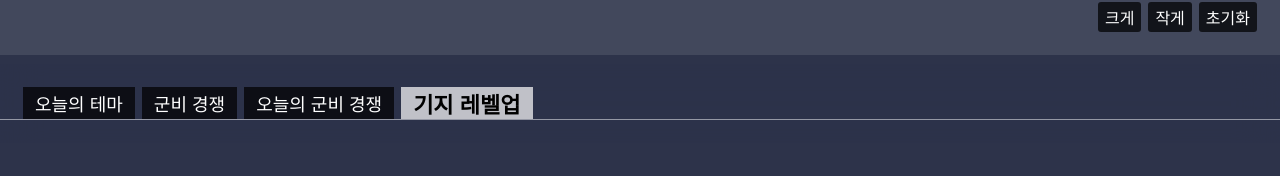
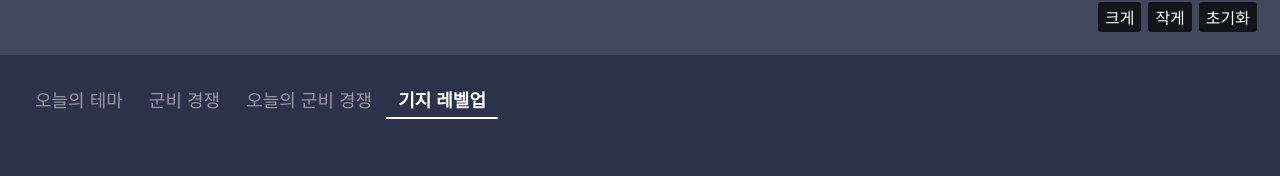
Before and after one commit to naninyang/lawar, a Next.js app: page /base in a window 1280 px wide. Shown: the part 269-445 px from the top of the page. Built offline with nearby package versions, Linux system fonts and the light colour scheme; no server answers.

Commit message:
Update Header.module.sass

```diff
--- a/styles/Header.module.sass
+++ b/styles/Header.module.sass
@@ -42,11 +42,10 @@ nav.gnb
   .menu
     display: flex
     overflow-x: auto
-    gap: rem(7)
+    gap: rem(2)
     width: 100%
     height: rem(33)
     margin: 0
-    border-bottom: 1px solid rgba($hex-white, .5)
     margin-bottom: rem(23)
     scroll-behavior: smooth
 
@@ -65,16 +64,19 @@ nav.gnb
       a
         display: flex
         align-items: center
-        background-color: rgba($hex-black, .7)
+        border-bottom: rem(2) solid transparent
         padding: 0 rem(12)
         height: rem(32)
         color: $hex-white
         font-size: rem(18)
         font-weight: 400
+        opacity: .5
+
+        span
+          padding-bottom: rem(7)
 
       &.current
         a
-          background-color: rgba($hex-white, .7)
-          font-size: rem(22)
+          border-bottom-color: $hex-white
           font-weight: 700
-          color: $hex-black
+          opacity: 1
```
